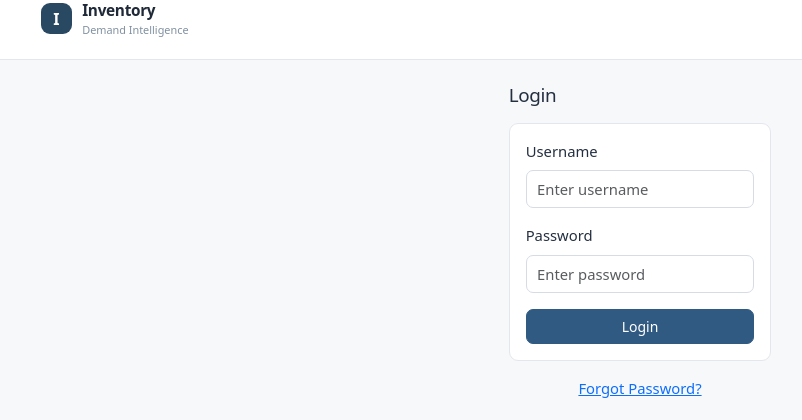
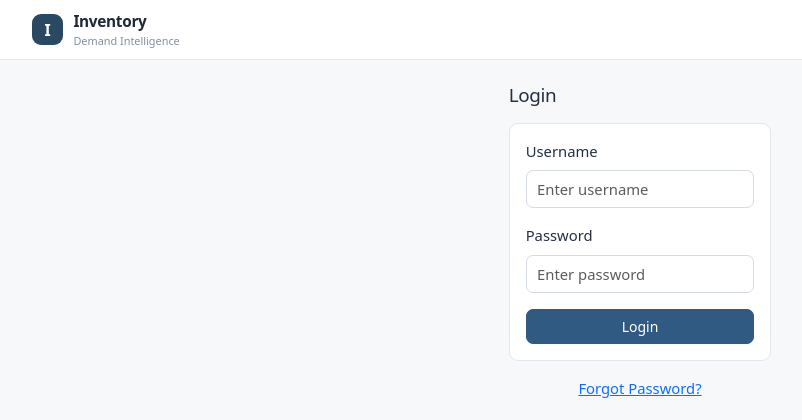
Before and after one commit to mehreen-7547/ai-assisted-inventory-manager, a Django app: a page that uses templates/base.html in a window 1280 px wide. Shown: the top 420 px of the page, without its empty margins (0-802 px from the left). Run offline with Django 5.2, Linux system fonts and the light colour scheme; parts of the project's set-up code (start-up, migrations or seed data) failed here and were passed over.

Commit message:
Style compact guest branding header

```diff
--- a/core/static/core/ui.css
+++ b/core/static/core/ui.css
@@ -158,3 +158,8 @@ p { margin-bottom: .65rem; }
     .app-topbar { gap: .5rem; }
     .topbar-title { min-width: 0; }
 }
+
+/* Guest account branding */
+.guest-topbar { justify-content: flex-start; }
+.guest-brand { padding: 0; }
+.guest-brand .brand-mark { flex-shrink: 0; }
```
